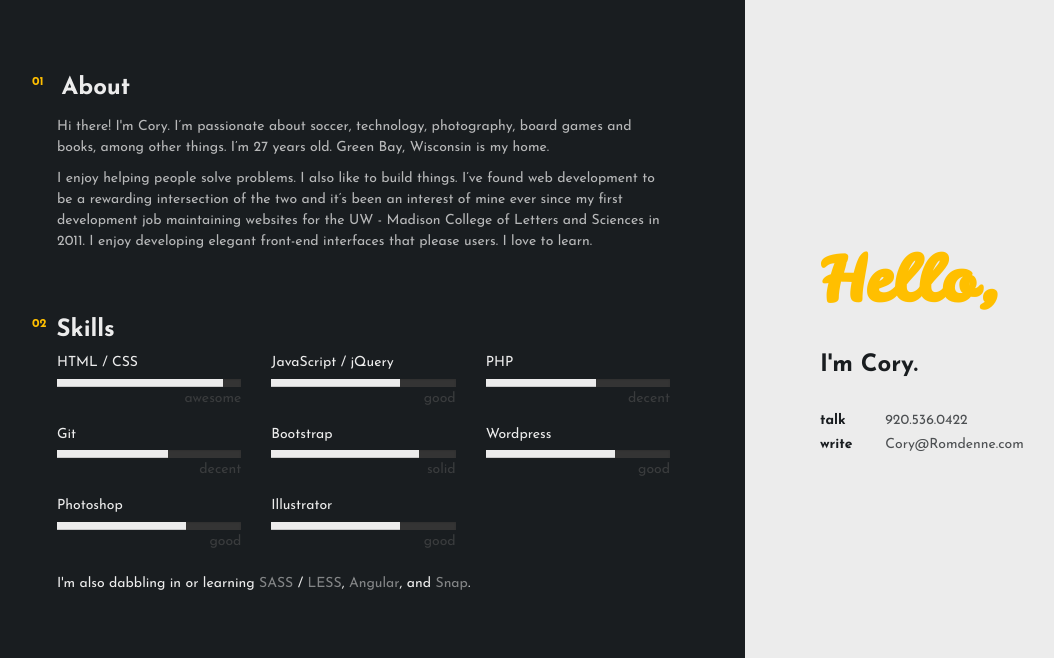
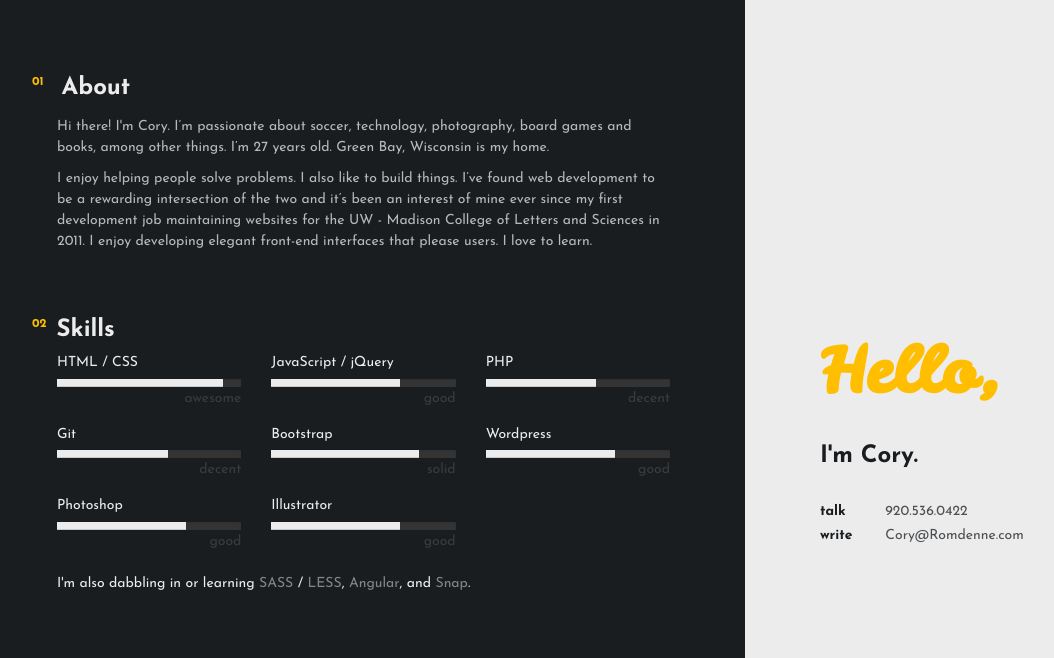
Before and after one commit to cromdenne/Personal-Website, a PHP site: page /night.html in a window 1280 px wide. Shown: the top 658 px of the page, without its empty margins (23-1077 px from the left). Run offline with PHP 8.4, Linux system fonts and the light colour scheme.

Commit message:
Right pane spacing
Bumped margin for right pane so that it displays lower.

```diff
--- a/css/night.css
+++ b/css/night.css
@@ -162,7 +162,7 @@ h1, h2, h3, h4, h5, h6 {
 .pane-right { }
 
 .pane-right .title {
-    margin-top: 50%;
+    margin-top: 75%;
 }
 
 .right-footer {
```
